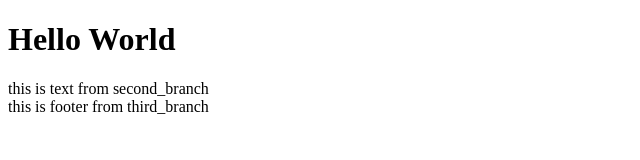
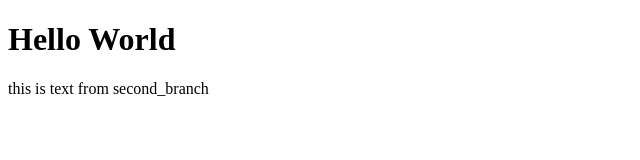
Before and after one commit to GithubYosukrit/git-demo, a plain HTML site: page index.html in a window 1280 px wide. Shown: the whole page, without its empty margins (0-640 px from the left). Drawn offline with Linux system fonts and the light colour scheme.

Commit message:
Revert "Merge pull request #2 from GithubYosukrit/third_branch"
This reverts commit 0927220b74b1d3f910b70c72eb49cd8723912d41, reversing
changes made to ffbe0c4e81fae28d3c76f0a3b82739d0edca78b8.

```diff
--- a/index.html
+++ b/index.html
@@ -9,11 +9,7 @@
 <body>
     <h1> Hello World </h1>
 
-    <main>
-        this is text from second_branch
+    <main>  this is text from second_branch
     </main>
-    <footer>
-        this is footer from third_branch
-    </footer>
 </body>
 </html>
```
